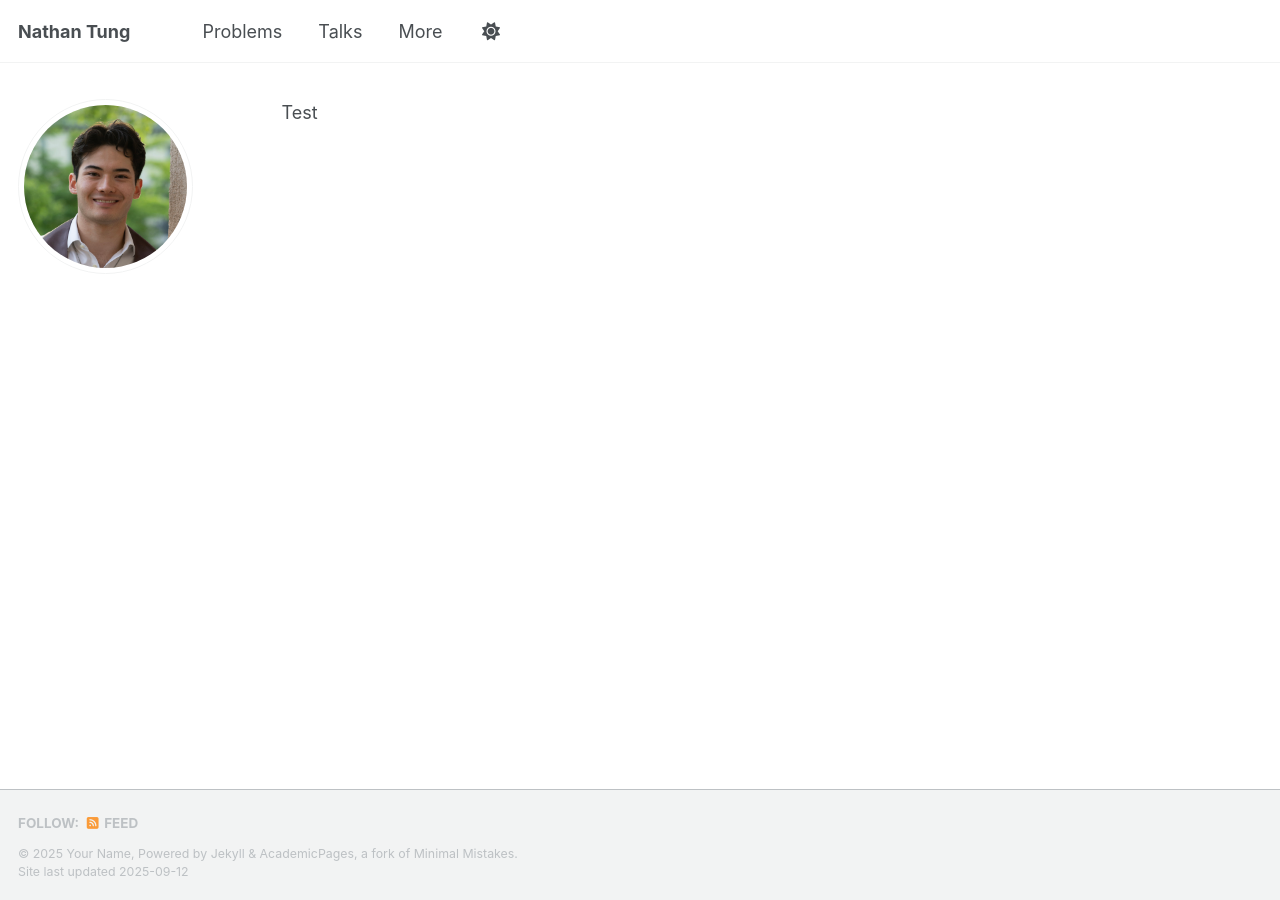
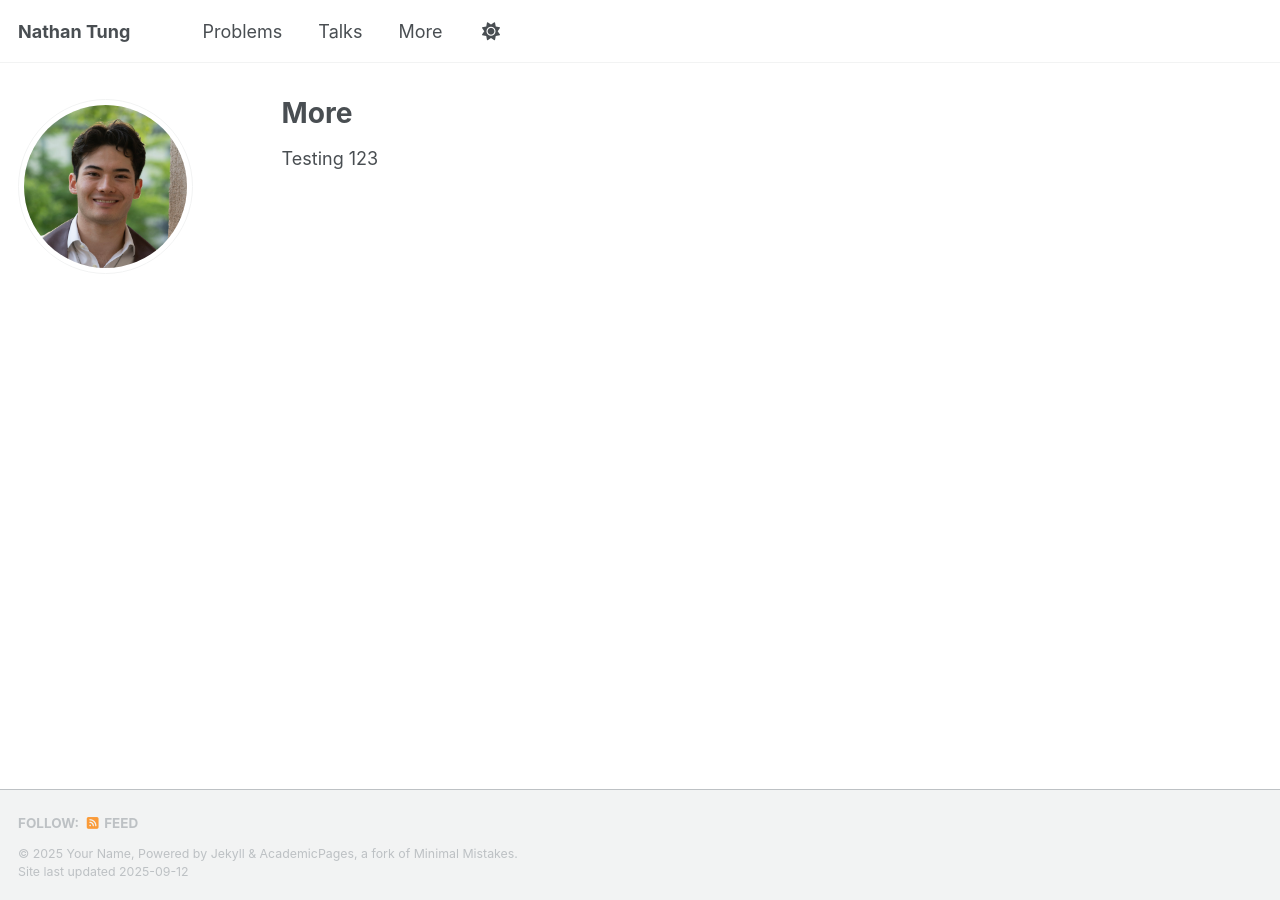
Before and after one commit to njtung/njtung.github.io, a Jekyll site: the page built from _pages/more.md, in a window 1280 px wide. Built offline with Jekyll 4.4.1, drawn with Linux system fonts in a browser that asks for light colours; our own code applies the rules of GitHub Pages for plain Markdown files; a script that is not in the unit is left out.

Commit message:
Update more.md

```diff
--- a/_pages/more.md
+++ b/_pages/more.md
@@ -1 +1,8 @@
-Test
+---
+layout: archive
+title: "More"
+permalink: /more/
+author_profile: true
+---
+
+Testing 123
```
